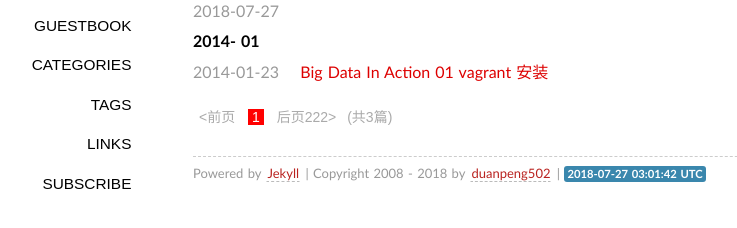
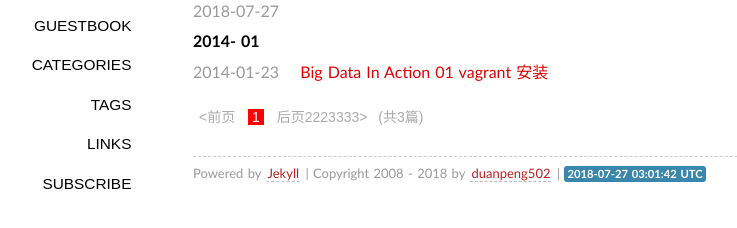
Before and after one commit to duanpeng502/duanpeng502.github.io, a Jekyll site: the page built from index.html, in a window 1280 px wide. Shown: the part 142-370 px from the top of the page, without its empty margins (147-884 px from the left). Built offline with Jekyll 4.4.1, drawn with Linux system fonts in a browser that asks for light colours; some web fonts are replaced; Markdown is read by kramdown in place of the engine named in the settings; the list of posts is cut into pages by our own code.

Commit message:
modify index

```diff
--- a/index.html
+++ b/index.html
@@ -48,7 +48,7 @@ layout: page
   {% if paginator.next_page %}
     <a class="next" href="/page{{paginator.next_page}}">后页></a>
   {% else %}
-    <span class="next disabled" >后页222></span>
+    <span class="next disabled" >后页2223333></span>
   {% endif %}
   (共{{ paginator.total_posts }}篇)
 </div>
```
